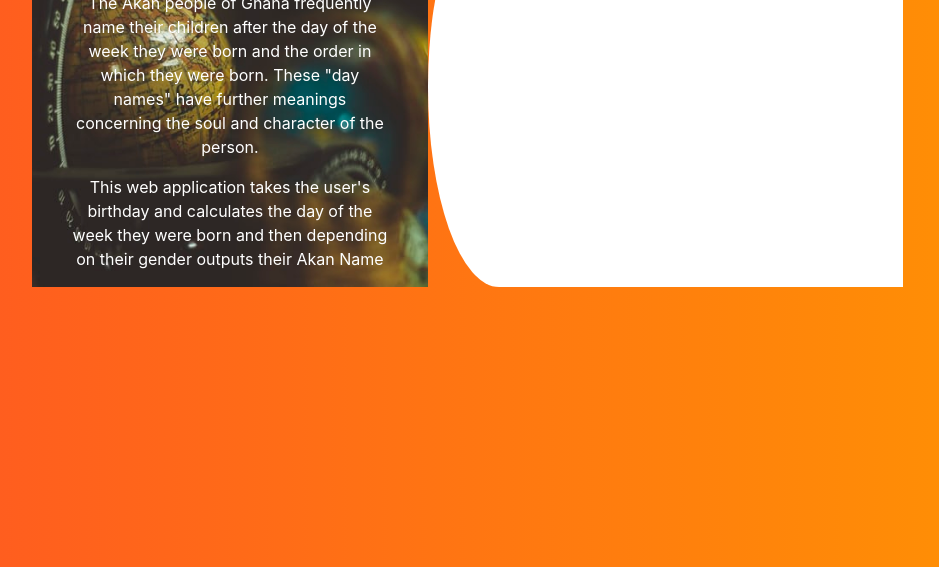
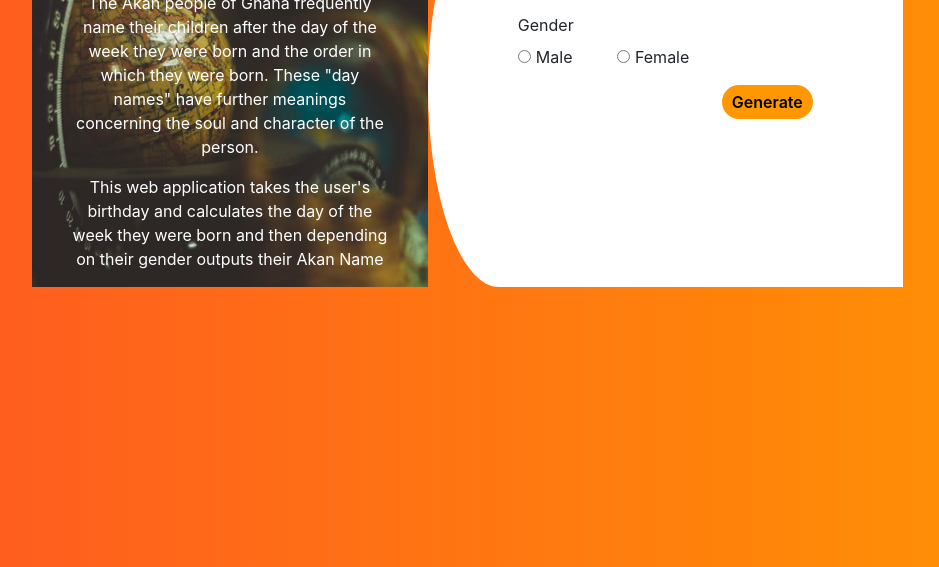
Before and after one commit to LennyDennis/AkanNames, a plain HTML site: page index.html in a window 1280 px wide. Shown: the part 233-800 px from the top of the page, without its empty margins (133-1072 px from the left). Drawn offline with Linux system fonts and the light colour scheme.

Commit message:
adds the gender radio buttons on the webpage form

```diff
--- a/index.html
+++ b/index.html
@@ -43,7 +43,19 @@
                                         </li>
                                     </ul>
                                 </div>
+                                <div class="gender">
+                                    <ul>
+                                        <li>
+                                            <label for="">Gender</label>
+                                        </li>
+                                        <li>
+                                            <input type="radio" name="gender" value="male" class="radio" id="male">Male
+                                            <input type="radio" name="gender" value="female" class="radio"  id="female" style="margin-left: 40px;">Female
+                                        </li>
+                                    </ul>
 
+                                </div>
+                                <button type="button" name="submit" class="button">Generate</button>
                             </form>
                         </div>
                     </div>
```
